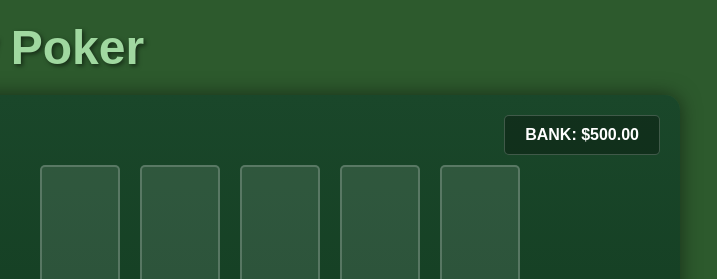
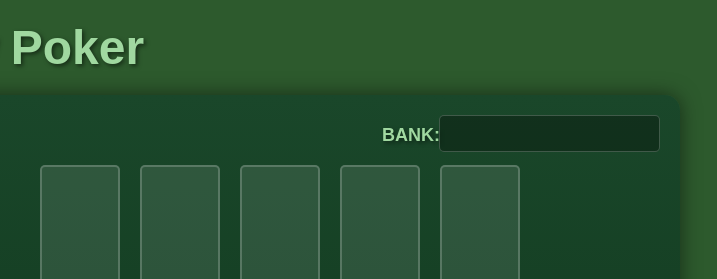
Before and after one commit to M3hTi/Poker-Game-chapter-8-web-warrior-, a plain HTML site: page index.html in a window 1280 px wide. Shown: the top 279 px of the page, 360-1077 px from the left. Drawn offline with Linux system fonts and the light colour scheme.

Commit message:
change div element bank in html to input and add label tag for it. style the label tag in css

```diff
--- a/index.html
+++ b/index.html
@@ -11,10 +11,9 @@
         <h1 class="title">Draw Poker</h1>
         <div class="game-board">
             <div class="deck"></div>
+            <label for="bank-display">BANK:</label>
+            <input id="bank-display" type="text">
 
-            <div class="bank-display">
-                <!-- BANK: $500 -->
-            </div>
 
             <div class="card-slots">
                 <div class="card-slot"></div>
--- a/style.css
+++ b/style.css
@@ -124,7 +124,19 @@ body {
     cursor: pointer;
 }
 
-.bank-display {
+
+label{
+    color: #a0d8a0;
+    font-size: 18px;
+    text-shadow: 2px 2px 4px rgba(0, 0, 0, 0.5);
+    margin-bottom: 20px;
+    font-weight: bold;
+    position: absolute;
+    top: 30px;
+    right: 240px;
+}
+
+#bank-display {
     position: absolute;
     top: 20px;
     right: 20px;
```
